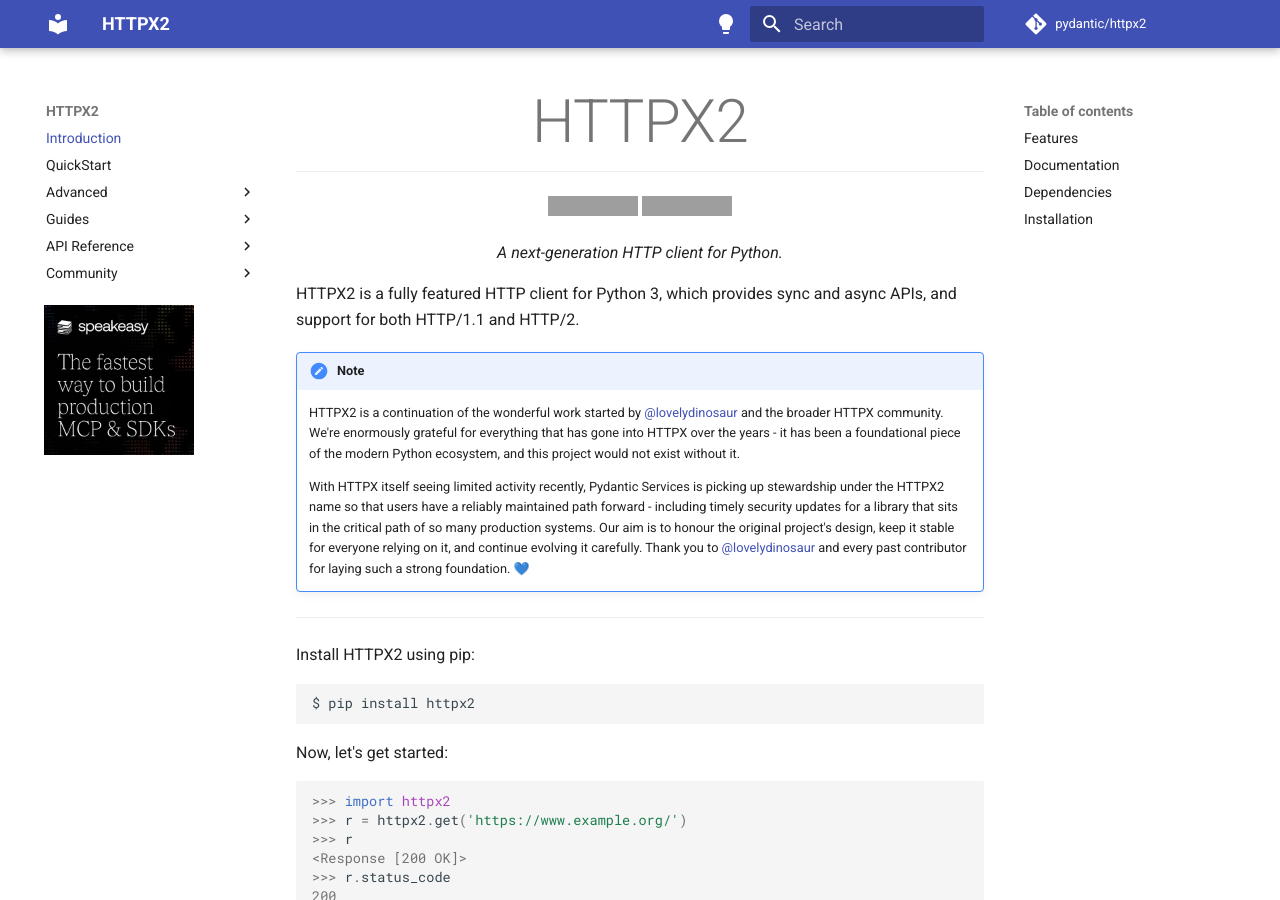
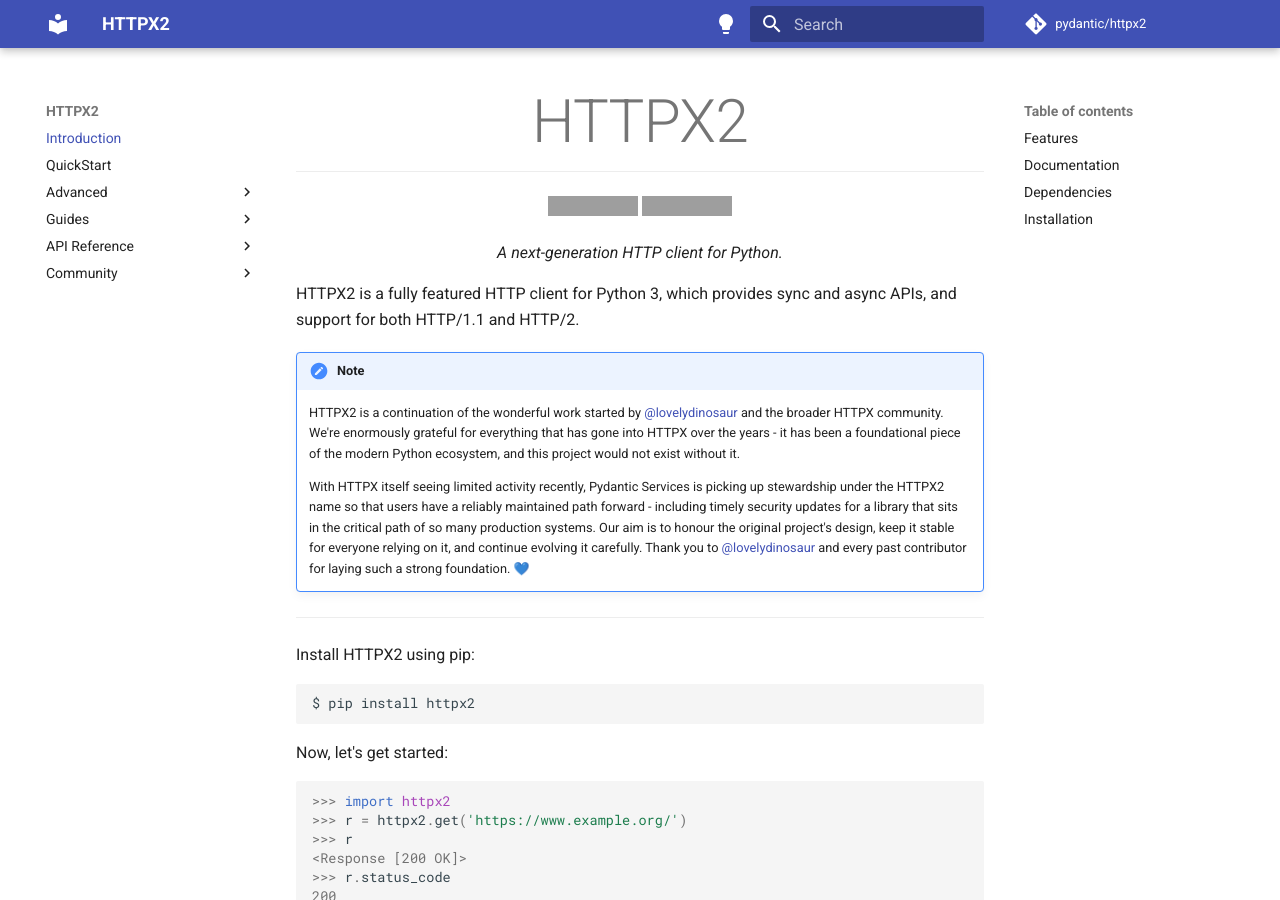
Before and after one commit to CarolinaBentrescas/httpx2, an MkDocs documentation site: the page built from docs/index.md, in a window 1280 px wide and 900 px high. Built offline with MkDocs 1.6.1 and Material for MkDocs 9.7.7, drawn with Linux system fonts in a browser that asks for light colours; comment, search, counter and statistics services are not loaded; grey boxes are pictures that could not be loaded.

Commit message:
docs publishing (#923)

```diff
--- a/docs/overrides/partials/nav.html
+++ /dev/null
@@ -1,53 +0,0 @@
-{% import "partials/nav-item.html" as item with context %}
-
-<!-- Determine class according to configuration -->
- {% set class = "md-nav md-nav--primary" %}
- {% if "navigation.tabs" in features %}
-   {% set class = class ~ " md-nav--lifted" %}
- {% endif %}
- {% if "toc.integrate" in features %}
-   {% set class = class ~ " md-nav--integrated" %}
- {% endif %}
-
- <!-- Main navigation -->
- <nav
-   class="{{ class }}"
-   aria-label="{{ lang.t('nav.title') }}"
-   data-md-level="0"
- >
-
-   <!-- Site title -->
-   <label class="md-nav__title" for="__drawer">
-     <a
-       href="{{ config.extra.homepage | d(nav.homepage.url, true) | url }}"
-       title="{{ config.site_name | e }}"
-       class="md-nav__button md-logo"
-       aria-label="{{ config.site_name }}"
-       data-md-component="logo"
-     >
-       {% include "partials/logo.html" %}
-     </a>
-     {{ config.site_name }}
-   </label>
-
-   <!-- Repository information -->
-   {% if config.repo_url %}
-     <div class="md-nav__source">
-       {% include "partials/source.html" %}
-     </div>
-   {% endif %}
-
-   <!-- Navigation list -->
-   <ul class="md-nav__list" data-md-scrollfix>
-     {% for nav_item in nav %}
-       {% set path = "__nav_" ~ loop.index %}
-       {{ item.render(nav_item, path, 1) }}
-     {% endfor %}
-   </ul>
-
-   <ul class="md-nav__list" data-md-scrollfix style="padding-top: 15px; padding-left: 10px">
-     <div>
-       <a href="https://speakeasy.com"><img src="/img/speakeasy.png" width=150px style=></img></a>
-     </div>
-   </ul>
- </nav>
--- a/mkdocs.yml
+++ b/mkdocs.yml
@@ -3,7 +3,6 @@ site_description: A next-generation HTTP client for Python.
 
 theme:
     name: 'material'
-    custom_dir: 'docs/overrides'
     palette:
       - scheme: 'default'
         media: '(prefers-color-scheme: light)'
```
Also changed, not shown: docs-site/README.md (added, +7 -0 lines), docs/img/speakeasy.png (deleted), 4 other files.
